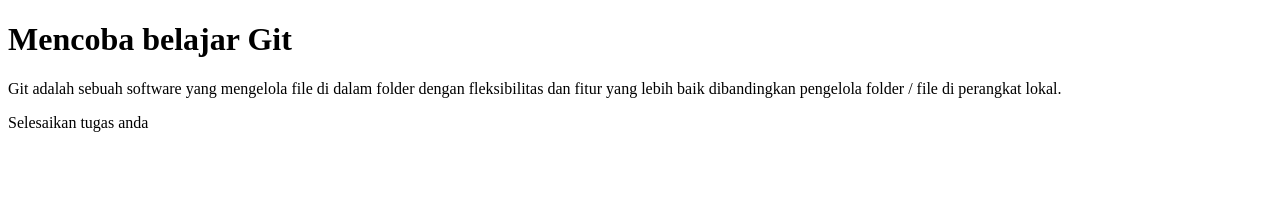
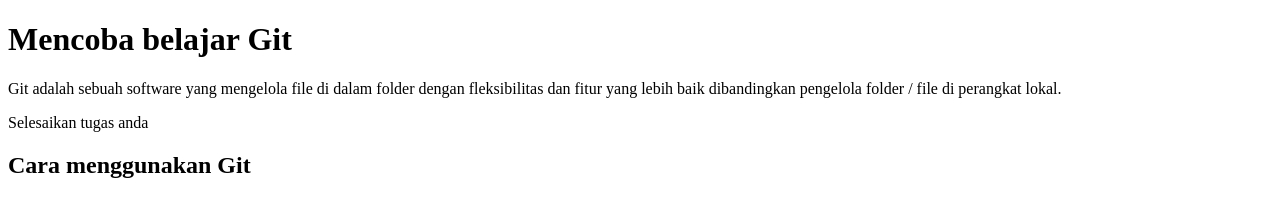
Before and after one commit to lifetimerdp/lifetimerdp.github.io, a plain HTML site: page index.html in a window 1280 px wide. Drawn offline with Linux system fonts and the light colour scheme.

Commit message:
modifikasi file index.html

```diff
--- a/index.html
+++ b/index.html
@@ -8,5 +8,6 @@
 		<h1>Mencoba belajar Git</h1>
 		<p>Git adalah sebuah software yang mengelola file di dalam folder dengan fleksibilitas dan fitur yang lebih baik dibandingkan pengelola folder / file di perangkat lokal.</p>
     <p>Selesaikan tugas anda</p>
+    <h2>Cara menggunakan Git</h2>
 </body>
 </html>
```
